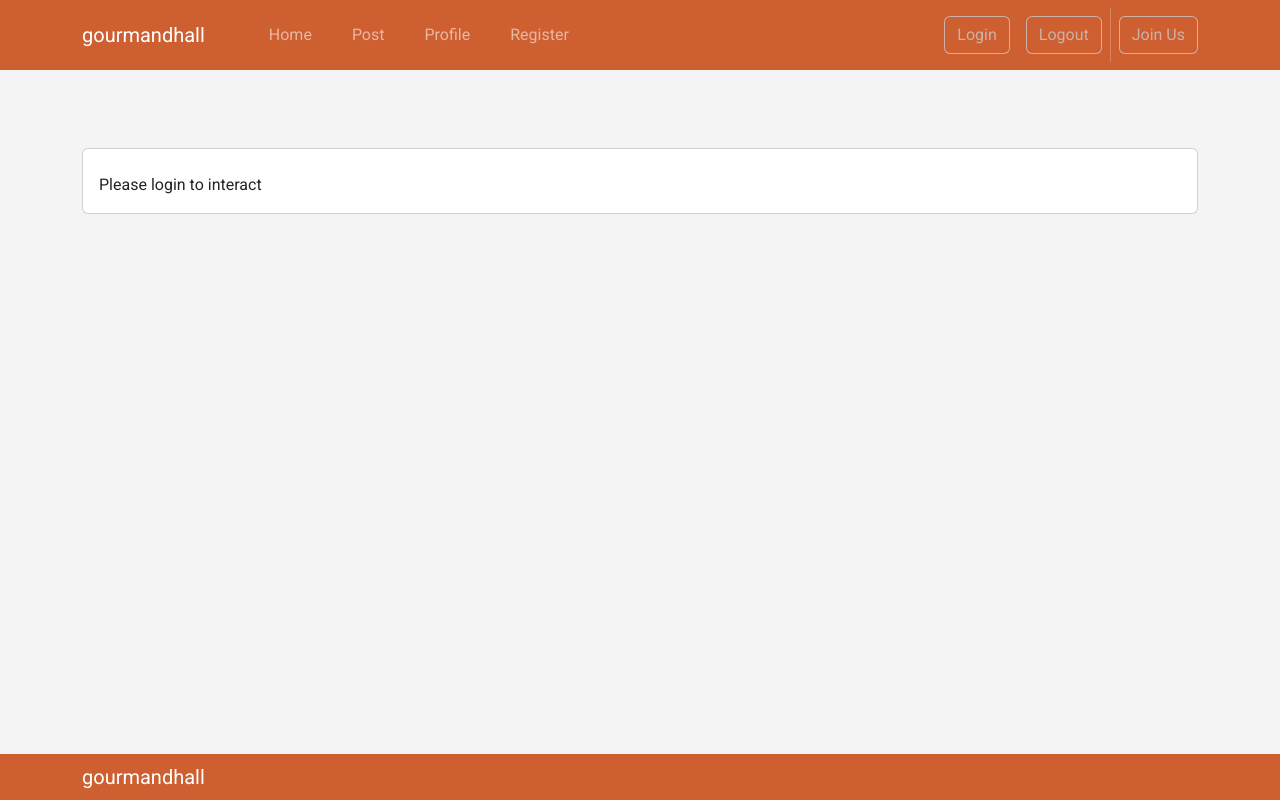
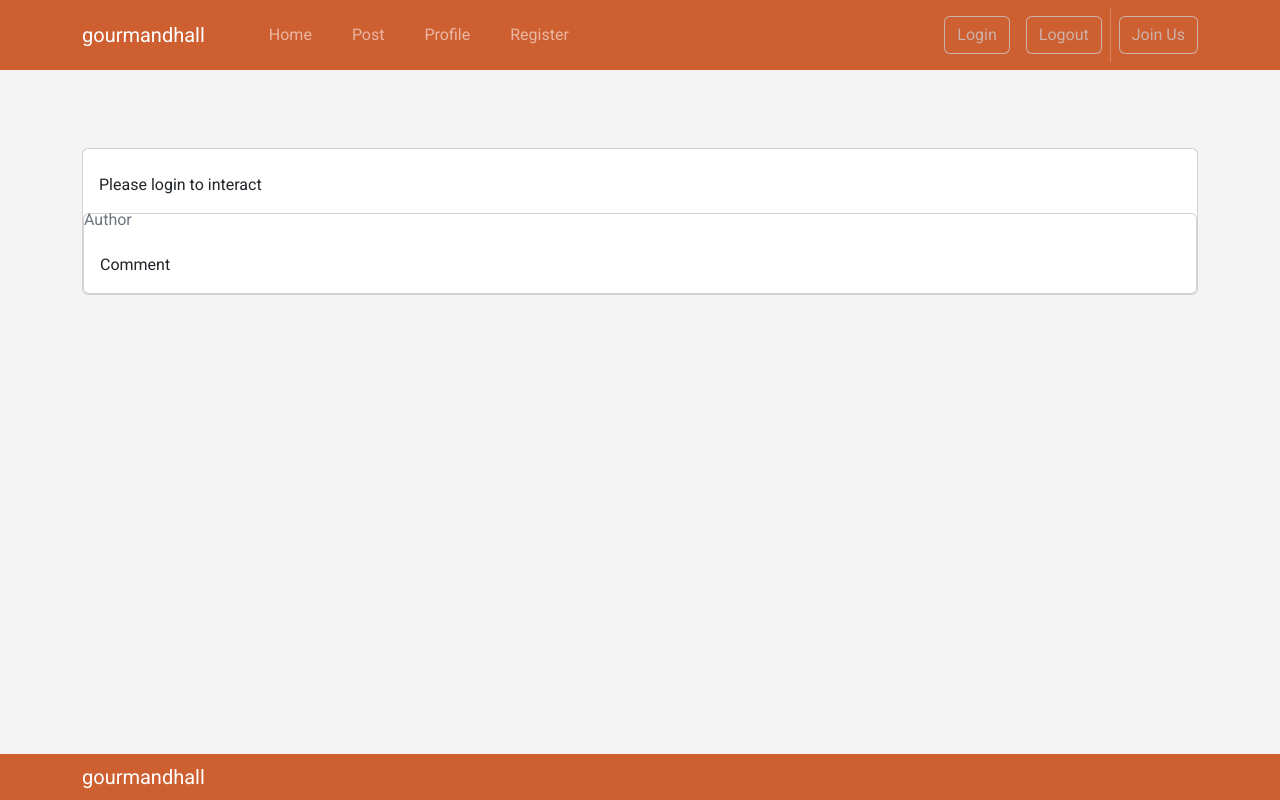
Before and after one commit to fabiojonathanarifin/gourmand-hall, a React (Create React App) app in the folder client/: page /story/1 in a window 1280 px wide. Built offline with nearby package versions, Linux system fonts and the light colour scheme; no server answers.

Commit message:
created handleComments on FE Story.jsx

```diff
--- a/client/src/pages/Story.jsx
+++ b/client/src/pages/Story.jsx
@@ -3,7 +3,7 @@ import { Card, Form } from "react-bootstrap";
 import LikeButtons from "../components/Buttons/LikeButtons";
 import { showStory, submitComment } from "../api";
 import { useParams } from "react-router-dom";
-import { getUser } from "../api";
+import { getUser, getComments } from "../api";
 import GeneralButton from "../components/Buttons/Button/GeneralButton";
 
 function Story() {
@@ -25,20 +25,27 @@ function Story() {
   //showStory is returning a promise
   //api> index> params as id
   const data = async () => {
-    const response = await showStory(param.id);
+    const response = await showStory(storyId);
     setStory(response);
+    // console.log(storyId);
+  };
+
+  const handleComments = async () => {
+    const response = await getComments(storyId);
+    console.log(response);
   };
 
   useEffect(() => {
     data();
     handleData();
+    handleComments();
   }, []);
 
   let handleSubmit = async (e) => {
     e.preventDefault();
     const response = await submitComment(commentData, storyId);
     //repsonse included message to client and the actual comment
-    console.log(response);
+    // console.log(response.data);
   };
 
   let handleChange = (e) => {
@@ -56,6 +63,10 @@ function Story() {
           <Card.Text>{story.story}</Card.Text>
           {isLoggedIn.current ? <LikeButtons /> : "Please login to interact"}
         </Card.Body>
+        <Card>
+          <Card.Subtitle className="mb-2 text-muted">Author</Card.Subtitle>
+          <Card.Body>Comment</Card.Body>
+        </Card>
         {isLoggedIn.current ? (
           <Card.Footer>
             <Form onSubmit={(e) => handleSubmit(e)}>
```
